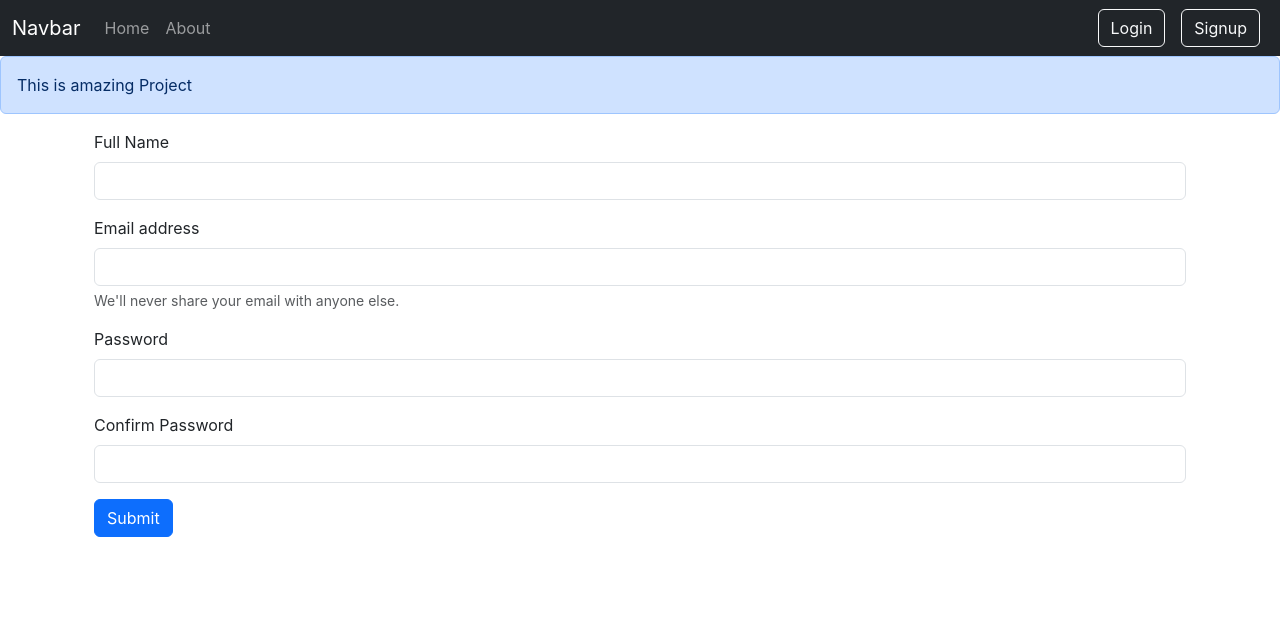
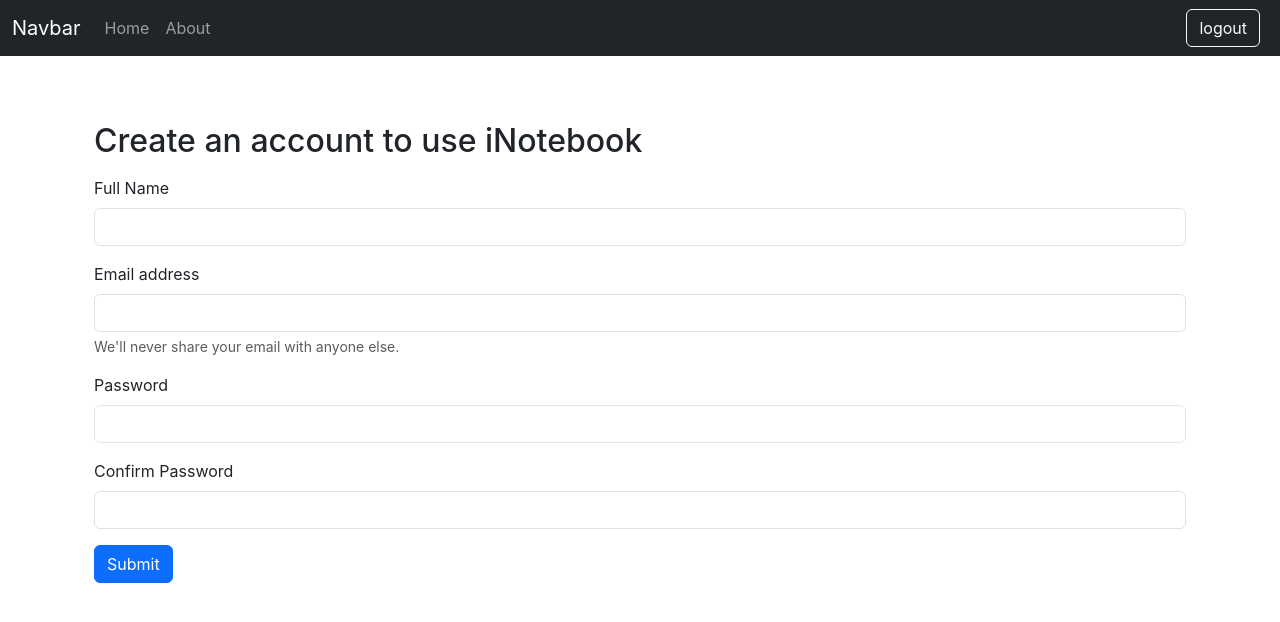
Before and after one commit to RushabhDabre/inotebook, a React (Create React App) app: page /signup in a window 1280 px wide. Shown: the top 622 px of the page. Built offline with nearby package versions, Linux system fonts and the light colour scheme; sample sign-in values are in the browser's storage.

Commit message:
minor Changes

```diff
--- a/package.json
+++ b/package.json
@@ -8,6 +8,7 @@
     "@testing-library/user-event": "^13.5.0",
     "concurrently": "^8.0.1",
     "react": "^18.2.0",
+    "react-confirm-alert": "^3.0.6",
     "react-dom": "^18.2.0",
     "react-router-dom": "^6.11.0",
     "react-scripts": "^2.1.3",
--- a/src/App.js
+++ b/src/App.js
@@ -1,31 +1,42 @@
 import './App.css';
-import React from 'react';
+import React, { useState } from 'react';
 import {
   BrowserRouter as Router,
   Routes,
   Route
 } from "react-router-dom";
 import Navbar from './components/Navbar';
-import { Alert } from './components/Alert';
+import Alert from './components/Alert';
 import { Home } from './components/Home';
 import About from './components/About';
 import NoteState from './context/notes/NoteState';
 import Login from './components/Login';
 import Signup from './components/Signup';
+// import { type } from '@testing-library/user-event/dist/type';
 
 function App() {
+  const [alert, setAlert] = useState(null);
+  const showAlert = (message, type) => {
+    setAlert({
+      msg: message,
+      type: type
+    })
+    setTimeout(() => {
+      setAlert(null);
+    }, 1500);
+  }
   return (
     <>
       <NoteState>
         <Router>
           <Navbar />
-          <Alert message="This is amazing Project"/>
+          <Alert alert={alert} />
           <div className="container">
             <Routes>
-              <Route exact path="/" element={<Home />} />
+              <Route exact path="/" element={<Home showAlert={showAlert} />} />
               <Route exact path="/about" element={<About />} />
-              <Route exact path="/login" element={<Login />} />
-              <Route exact path="/signup" element={<Signup />} />
+              <Route exact path="/login" element={<Login showAlert={showAlert} />} />
+              <Route exact path="/signup" element={<Signup showAlert={showAlert} />} />
             </Routes>
           </div>
         </Router>
--- a/src/components/AddNote.js
+++ b/src/components/AddNote.js
@@ -1,7 +1,7 @@
 import React, { useState, useContext } from 'react'
 import noteContext from "../context/notes/noteContext"
 
-const AddNote = () => {
+const AddNote = (props) => {
     const context = useContext(noteContext);
     const { addNote } = context;
 
@@ -11,6 +11,7 @@
         e.preventDefault();
         addNote(note.title, note.description, note.tag);
         setNote({ title: "", description: "", tag: "" })
+        props.showAlert("Added Note Successfully", "success");
     }
 
     const onChange = (e) => {
--- a/src/components/Alert.js
+++ b/src/components/Alert.js
@@ -1,11 +1,21 @@
 import React from 'react'
 
-export const Alert = (props) => {
+
+function Alert(props){
+    const capitalize = (word) => {
+        if (word === "danger") {
+            word = "Error"
+        }
+        const lower = word.toLowerCase();
+        return lower.charAt(0).toUpperCase() + lower.slice(1);
+    }
     return (
-        <div>
-            <div className="alert alert-primary" role="alert">
-                {props.message}
-            </div>
+        <div style={{ height: '50px' }}>
+            {props.alert && <div className={`alert alert-${props.alert.type} alert-dismissible fade show`} role='alert'>
+                <strong>{capitalize(props.alert.type)}</strong>: {props.alert.msg}
+            </div>}
         </div>
     )
 }
+
+export default Alert
--- a/src/components/Home.js
+++ b/src/components/Home.js
@@ -1,11 +1,11 @@
 import React from 'react';
 import Notes from './Notes';
 
-export const Home = () => {
-
+export const Home = (props) => {
+    const {showAlert} = props
     return (
         <div >
-            <Notes/>
+            <Notes showAlert={showAlert}/>
         </div>
     )
 }
--- a/src/components/Login.js
+++ b/src/components/Login.js
@@ -1,7 +1,7 @@
 import React, {useState} from 'react'
 import {useNavigate} from 'react-router-dom';
 
-const Login = () => {
+const Login = (props) => {
     const [credentials, setCredentials] = useState({email: "", password: ""});
     let navigate = useNavigate();
 
@@ -20,10 +20,10 @@
             // Save the auth token and redirect
             localStorage.setItem('token', json.authtoken);
             navigate("/");
-
+            props.showAlert("Logged in Successfully", "success")
         }
         else{
-            alert("Invalid credentials");
+            props.showAlert("Invalid Credentials", "danger")
         }
 
     }
@@ -34,6 +34,7 @@
 
     return (
         <div>
+            <h2 className='mt-3 mb-3'>Login to continue to iNotebook</h2>
             <form onSubmit={handleSubmit}>
                 <div className="mb-3">
                     <label htmlFor="email" className="form-label">Email address</label>
--- a/src/components/Navbar.js
+++ b/src/components/Navbar.js
@@ -1,7 +1,12 @@
 import React from 'react';
-import { Link, useLocation } from "react-router-dom";
+import { Link, useLocation, useNavigate } from "react-router-dom";
 
 const Navbar = () => {
+    let navigate = useNavigate();
+    const handleLogout = () => {
+        localStorage.removeItem('token');
+        navigate("/login");
+    }
     let location = useLocation();
     return (
         <nav className="navbar navbar-expand-lg navbar-dark bg-dark">
@@ -19,10 +24,10 @@
                             <Link className={`nav-link ${location.pathname === "/about" ? "active" : ""}`} to="/about">About</Link>
                         </li>
                     </ul>
-                    <form className="d-flex" role="search">
+                    {!localStorage.getItem('token') ? <form className="d-flex">
                         <Link className="btn btn-outline-light mx-2" to="/login" role="button">Login</Link>
                         <Link className="btn btn-outline-light mx-2" to="/signup" role="button">Signup</Link>
-                    </form>
+                    </form> : <button onClick={handleLogout} className='btn btn-outline-light mx-2'>logout</button>}
                 </div>
             </div>
         </nav>
--- a/src/components/NoteItem.js
+++ b/src/components/NoteItem.js
@@ -1,10 +1,34 @@
-import React, {useContext} from 'react'
+import React, { useContext } from 'react'
 import noteContext from "../context/notes/noteContext"
+
+import { confirmAlert } from 'react-confirm-alert'; // Import
+import 'react-confirm-alert/src/react-confirm-alert.css'; // Import css
+
 
 const NoteItem = (props) => {
     const context = useContext(noteContext);
     const { deleteNote } = context;
-    const { note, updateNote } = props;
+    const { note, showAlert, updateNote } = props;
+
+    const handleDelete = () => {
+        confirmAlert({
+          title: 'Confirm to Delete',
+          message: 'Are you sure you want to delete this note?',
+          buttons: [
+            {
+              label: 'Yes',
+              onClick: () => {
+                deleteNote(note._id);
+                showAlert('Note deleted successfully', 'success');
+              }
+            },
+            {
+              label: 'No'
+            }
+          ]
+        });
+      };
+
     return (
         <div className="col-md-3">
             <div className="card my-3" >
@@ -12,8 +36,10 @@
                     <h5 className="card-title">{note.title}</h5>
                     <p className="card-text">{note.description}</p>
 
-                    <i className="fa-solid fa-trash mx-2" onClick={() => {deleteNote(note._id)}}></i>
-                    <i className="fa-solid fa-pen-to-square mx-2" onClick={()=>{updateNote(note)}}></i>
+                    <i className="fa-solid fa-trash mx-2" onClick={() => { handleDelete(); }}></i>
+                    <i className="fa-solid fa-pen-to-square mx-2" onClick={() => { updateNote(note); showAlert("Updated successfully", "success"); }}></i>
+                    {/* <i className="fa-solid fa-trash mx-2" onClick={handleDelete}></i> */}
+                    {/* <i className="fa-solid fa-pen-to-square mx-2" onClick={() => updateNote(note)}></i> */}
                 </div>
             </div>
         </div>
--- a/src/components/Signup.js
+++ b/src/components/Signup.js
@@ -1,7 +1,7 @@
 import React, { useState } from 'react'
 import { useNavigate } from 'react-router-dom';
 
-function Signup() {
+function Signup(props) {
   const [credentials, setCredentials] = useState({ name: "", email: "", password: "", cpassword: "" });
   let navigate = useNavigate();
   const handleSubmit = async (e) => {
@@ -20,9 +20,10 @@
       // Save the auth token and redirect
       localStorage.setItem('token', json.authtoken);
       navigate("/");
+      props.showAlert("Account Created Successfully", "success")
     }
     else {
-      alert("Invalid credentials");
+      props.showAlert("Invalid Details", "danger")
     }
 
   }
@@ -33,6 +34,7 @@
 
   return (
     <div className="container">
+      <h2 className='mt-3 mb-3'>Create an account to use iNotebook</h2>
       <form onSubmit={handleSubmit}>
         <div className="mb-3">
           <label htmlFor="name" className="form-label">Full Name</label>
@@ -45,7 +47,7 @@
         </div>
         <div className="mb-3">
           <label htmlFor="password" className="form-label">Password</label>
-          <input type="password" className="form-control" id="password" name='password' onChange={onChange} minLength={5} required />
+          <input type="password" className="form-control" id= "password" name='password' onChange={onChange} minLength={5} required />
         </div>
         <div className="mb-3">
           <label htmlFor="cpassword" className="form-label">Confirm Password</label>
```
Also changed, not shown: src/components/Notes.js (+13 -5 lines), src/context/notes/NoteState.js (+7 -5 lines), 1 other file (tests, documents, lock files or other folders).
